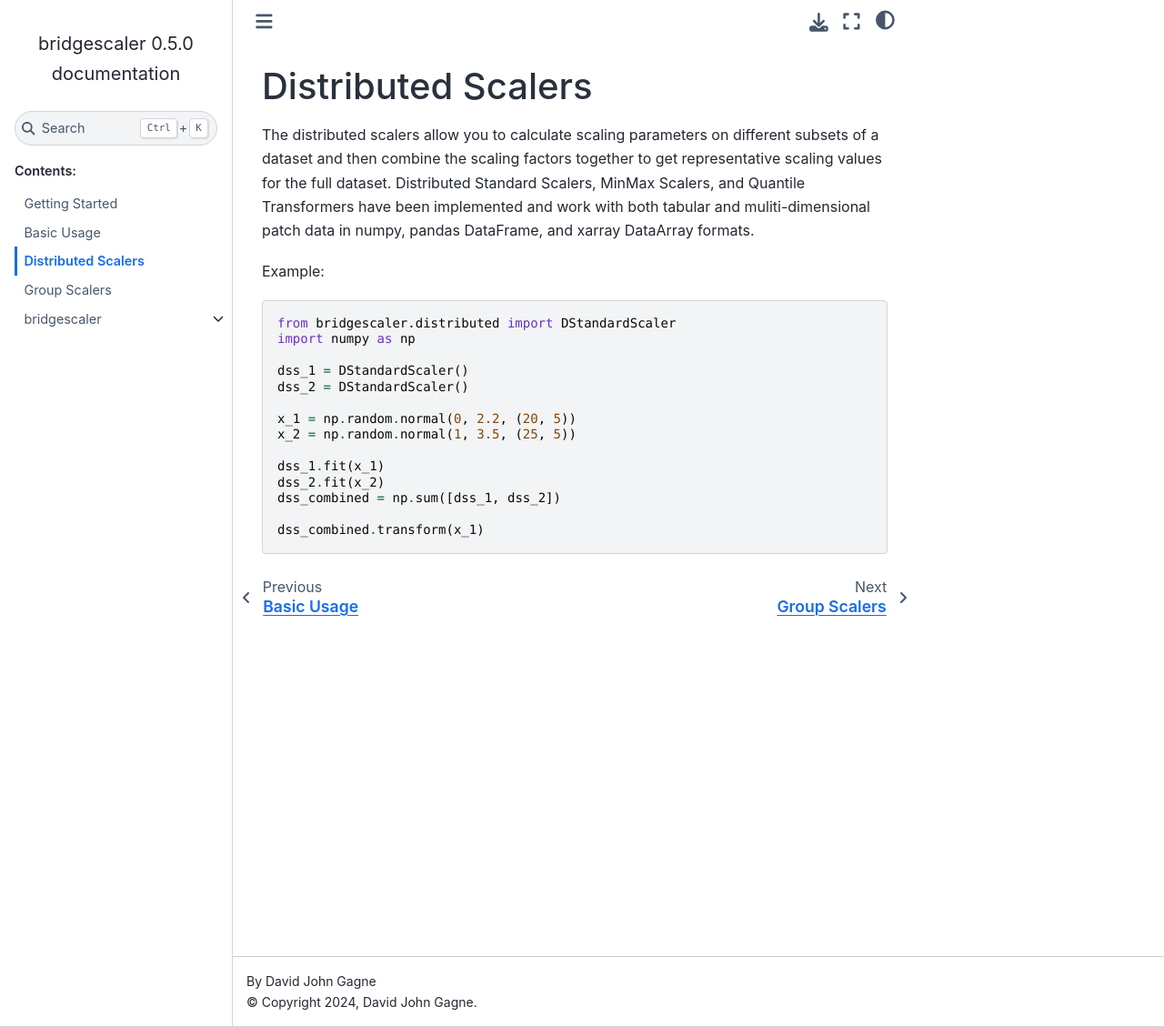
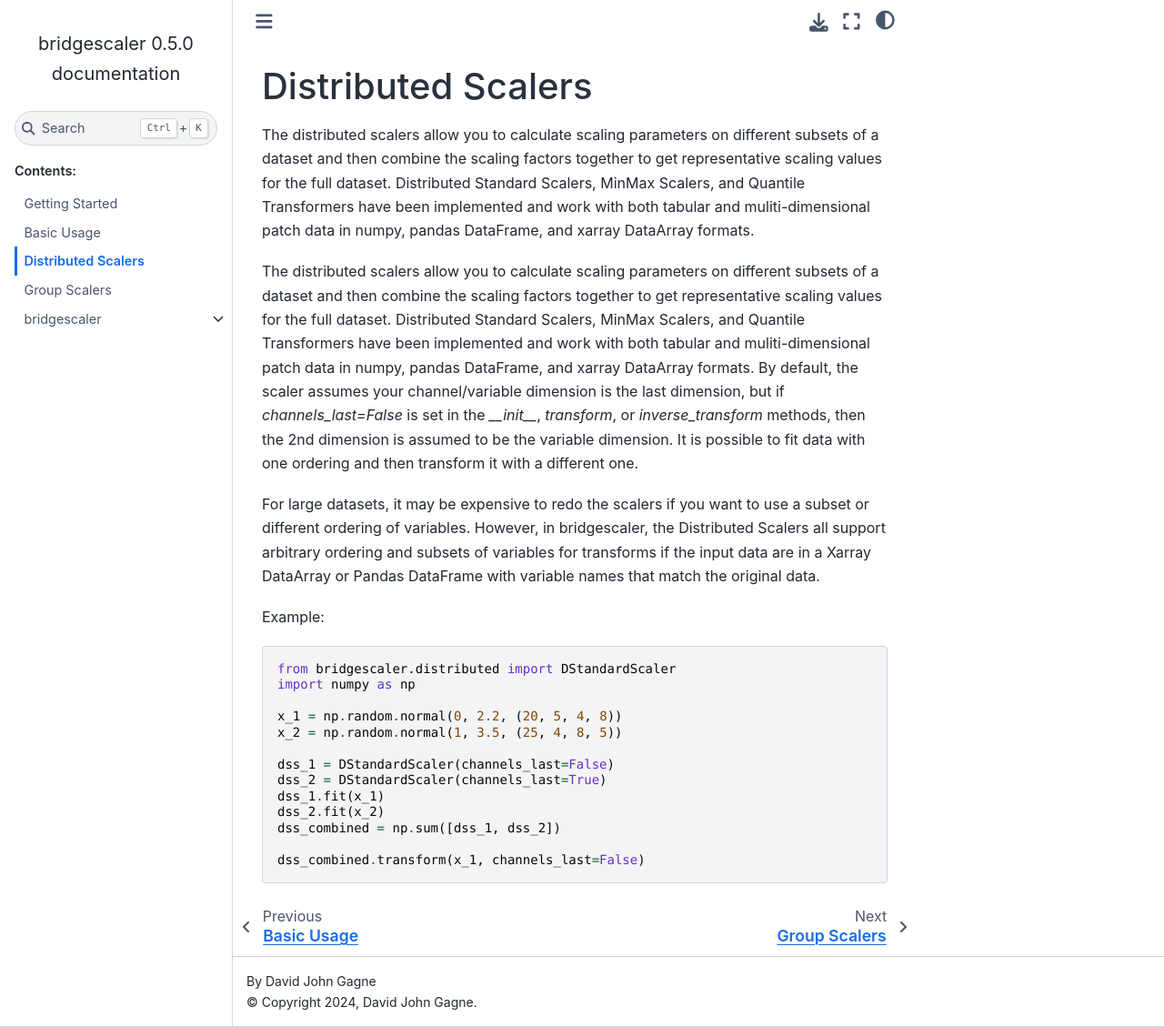
Before and after one commit to NCAR/bridgescaler, a Sphinx documentation site: the page built from doc/source/distributed.rst, in a window 1280 px wide and 1129 px high. Shown: the whole window at 91% size. Built offline with Sphinx 7.4.7 and the Sphinx Book theme 1.1.4, drawn with Linux system fonts in a browser that asks for light colours; pages that are not in the unit, such as notebooks, are missing from menus.

```diff
--- a/doc/source/distributed.rst
+++ b/doc/source/distributed.rst
@@ -10,6 +10,23 @@ together to get representative scaling values for the full dataset. Distributed
 Standard Scalers, MinMax Scalers, and Quantile Transformers have been implemented and work with both tabular
 and muliti-dimensional patch data in numpy, pandas DataFrame, and xarray DataArray formats.
 
+The distributed scalers allow you to calculate scaling
+parameters on different subsets of a dataset and then combine the scaling factors
+together to get representative scaling values for the full dataset. Distributed
+Standard Scalers, MinMax Scalers, and Quantile Transformers have been implemented and work with both tabular
+and muliti-dimensional patch data in numpy, pandas DataFrame, and xarray DataArray formats.
+By default, the scaler assumes your channel/variable dimension is the last
+dimension, but if `channels_last=False` is set in the `__init__`, `transform`,
+or `inverse_transform` methods, then the 2nd dimension is assumed to be the variable
+dimension. It is possible to fit data with one ordering and then
+transform it with a different one.
+
+For large datasets, it may be expensive to redo the scalers if you want to use a
+subset or different ordering of variables. However, in bridgescaler, the
+Distributed Scalers all support arbitrary ordering and subsets of variables for transforms if
+the input data are in a Xarray DataArray or Pandas DataFrame with variable
+names that match the original data.
+
 Example:
 
 .. code-block:: python
@@ -17,14 +34,13 @@ Example:
     from bridgescaler.distributed import DStandardScaler
     import numpy as np
 
-    dss_1 = DStandardScaler()
-    dss_2 = DStandardScaler()
+    x_1 = np.random.normal(0, 2.2, (20, 5, 4, 8))
+    x_2 = np.random.normal(1, 3.5, (25, 4, 8, 5))
 
-    x_1 = np.random.normal(0, 2.2, (20, 5))
-    x_2 = np.random.normal(1, 3.5, (25, 5))
-
+    dss_1 = DStandardScaler(channels_last=False)
+    dss_2 = DStandardScaler(channels_last=True)
     dss_1.fit(x_1)
     dss_2.fit(x_2)
     dss_combined = np.sum([dss_1, dss_2])
 
-    dss_combined.transform(x_1)
+    dss_combined.transform(x_1, channels_last=False)
```
Also changed, not shown: README.md (+18 -7 lines).
